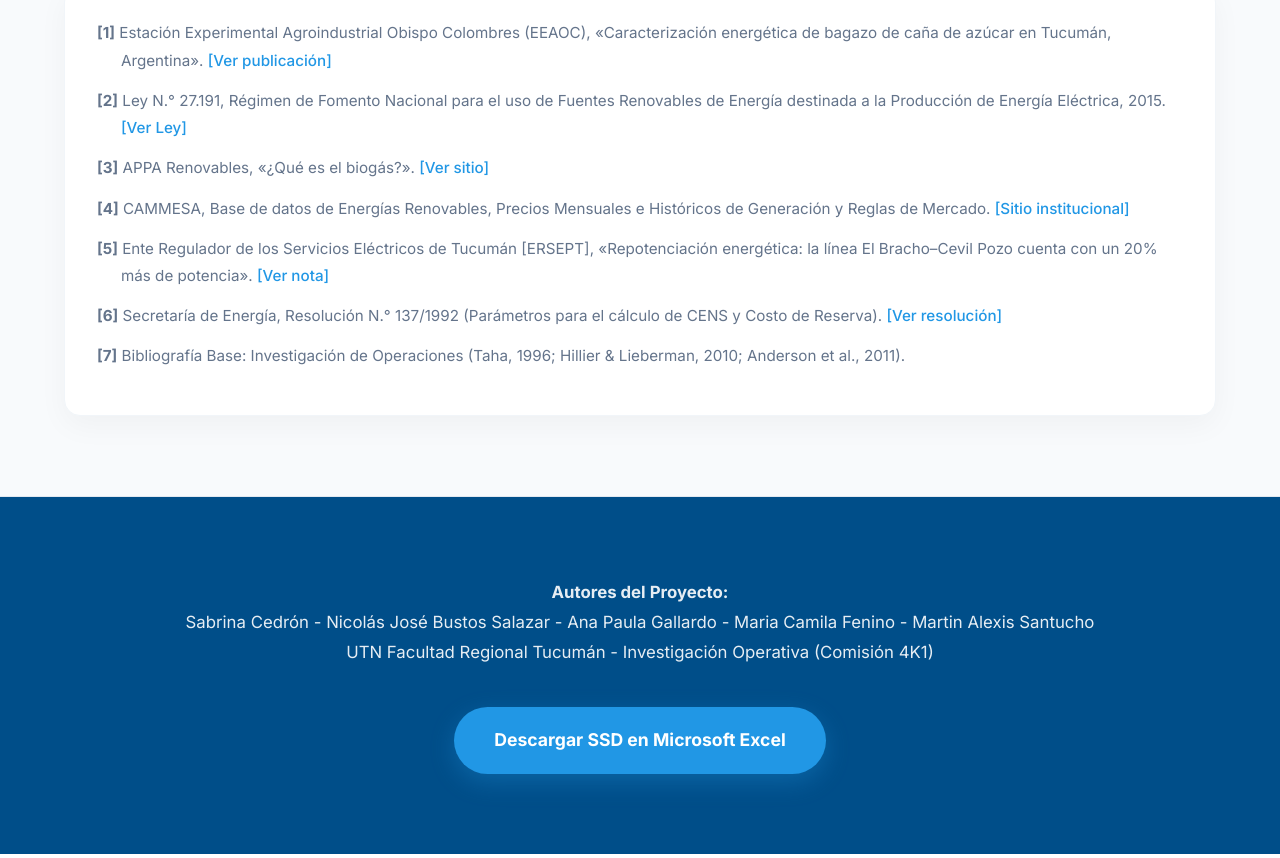
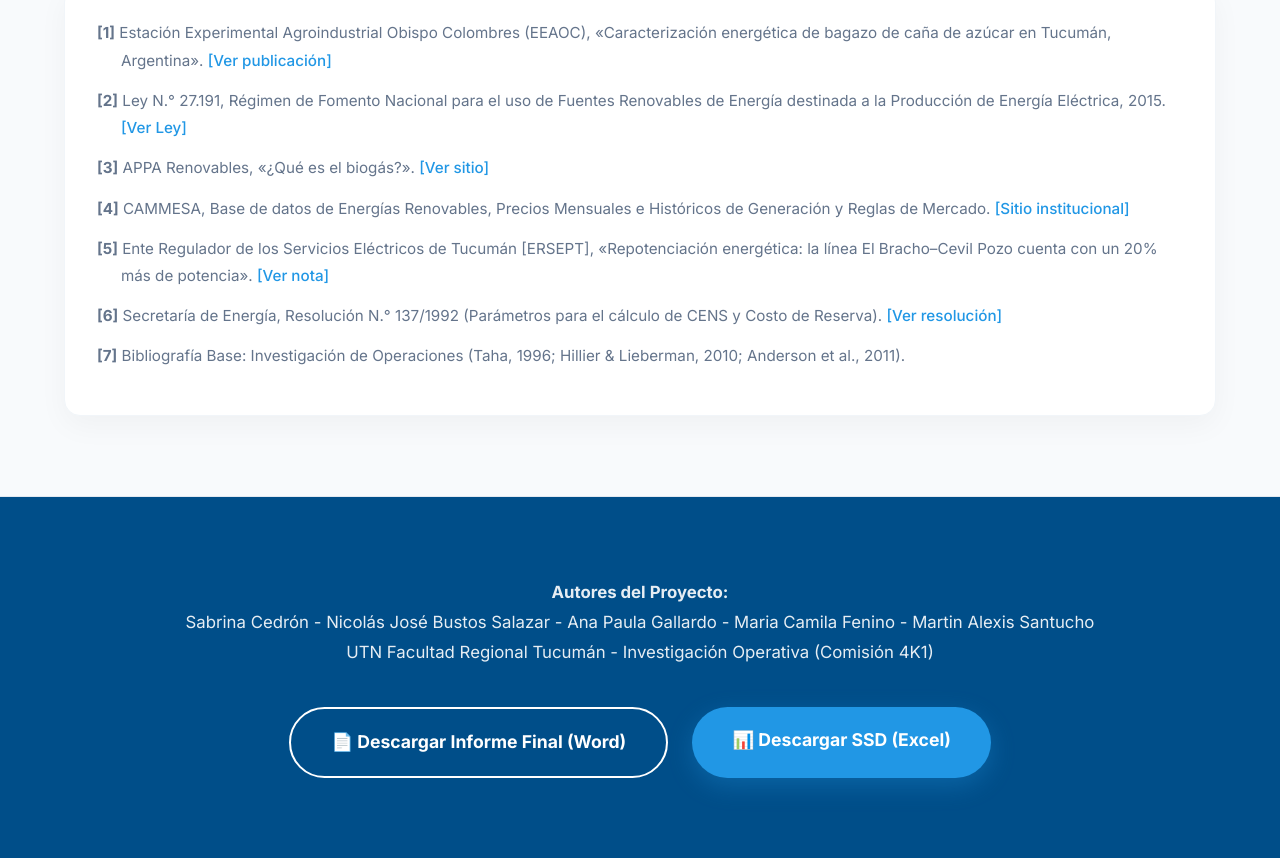
Before and after one commit to NicolasBustosSalazar/TFI-INVOP, a plain HTML site: page index.html in a window 1280 px wide. Shown: the part 3531-4389 px from the top of the page. Drawn offline with nearby package versions, Linux system fonts and the light colour scheme.

Commit message:
Añadido footer

```diff
--- a/index.html
+++ b/index.html
@@ -26,28 +26,18 @@
         /* === ESTILO VISUAL DASHBOARD / SAAS === */
         :root {
             --bg-page: #f8fafc;
-            /* Gris muy claro / celeste tenue */
             --bg-card: #ffffff;
-            /* Blanco puro para tarjetas */
 
             --primary: #004e89;
-            /* Primario oscuro */
             --accent-1: #4480af;
-            /* Secundario */
             --accent-2: #2197e5;
-            /* Botones, acentos brillantes */
 
             --text-main: #334155;
-            /* Gris pizarra oscuro */
             --text-muted: #64748b;
-            /* Gris medio */
 
             --color-good: #10b981;
-            /* Verde */
             --color-warn: #f59e0b;
-            /* Amarillo */
             --color-bad: #ef4444;
-            /* Rojo */
 
             --font-sans: 'Inter', sans-serif;
             --font-display: 'Outfit', sans-serif;
@@ -128,7 +118,7 @@
             }
         }
 
-        /* === SEPARADORES DE SECCIÓN NARRATIVOS === */
+        /* === SEPARADORES DE SECCIÓN === */
         .section-wrapper {
             padding: 5rem 0;
         }
@@ -178,19 +168,16 @@
             margin: 0 auto;
         }
 
-        /* === HERO SECTION PROFESIONAL === */
+        /* === HERO SECTION === */
         .hero {
-            /* Gradiente radial profundo */
             background: radial-gradient(circle at 50% 0%, #4480af 0%, #004e89 70%, #003661 100%);
             color: #ffffff;
             padding: 6rem 1.5rem 10rem 1.5rem;
-            /* Padding inferior grande para superposición */
             text-align: center;
             position: relative;
             overflow: hidden;
         }
 
-        /* Patrón sutil de fondo */
         .hero::before {
             content: '';
             position: absolute;
@@ -282,10 +269,8 @@
             }
         }
 
-        /* Tarjetas superpuestas al Hero */
         .overlap-grid {
             margin-top: -6rem;
-            /* Sube hacia el hero */
             position: relative;
             z-index: 10;
         }
@@ -554,7 +539,7 @@
             box-shadow: 0 10px 30px rgba(0, 0, 0, 0.03);
         }
 
-        /* === FOOTER === */
+        /* === FOOTER & BUTTONS === */
         footer {
             background-color: var(--primary);
             color: #ffffff;
@@ -567,6 +552,14 @@
             margin-bottom: 2.5rem;
             opacity: 0.9;
             line-height: 1.8;
+        }
+
+        .footer-buttons {
+            display: flex;
+            gap: 1.5rem;
+            justify-content: center;
+            flex-wrap: wrap;
+            margin-top: 1rem;
         }
 
         .btn-download {
@@ -586,6 +579,19 @@
             background-color: #1a7bc0;
             transform: translateY(-3px);
             box-shadow: 0 12px 30px rgba(33, 151, 229, 0.4);
+        }
+
+        .btn-secondary {
+            background-color: transparent;
+            border: 2px solid #ffffff;
+            box-shadow: none;
+        }
+
+        .btn-secondary:hover {
+            background-color: #ffffff;
+            color: var(--primary);
+            transform: translateY(-3px);
+            box-shadow: 0 12px 30px rgba(255, 255, 255, 0.2);
         }
     </style>
 </head>
@@ -623,7 +629,6 @@
     <!-- FASE 1: APERTURA Y TERRENO -->
     <section class="section-wrapper bg-light" style="padding-top: 0;">
         <div class="section-container">
-            <!-- Tarjetas superpuestas al fondo oscuro del hero -->
             <div class="grid grid-3 overlap-grid">
                 <div class="card context-card">
                     <div class="context-icon">🌡️</div>
@@ -658,7 +663,6 @@
             </div>
 
             <div class="tabs-container">
-                <!-- Nav align center -->
                 <div class="tabs-nav">
                     <button class="tab-btn active" data-target="modA">1. Pronóstico 2027</button>
                     <button class="tab-btn" data-target="modB">2. Riesgo Newsvendor</button>
@@ -765,7 +769,7 @@
                                     <p style="margin-bottom: 1rem;"><strong>El costo del Despacho Preferencial:</strong>
                                     </p>
                                     <p>La Ley 27.191 obliga a despachar toda la renovable disponible aunque sea más cara
-                                        (y en Tucumán lo es). </p>
+                                        (y en Tucumán lo es).</p>
                                     <p style="margin-top: 1rem;">Comparando el escenario real contra uno irrestricto, la
                                         diferencia es de 8,68 millones. <strong>Un sobrecosto del 3,63%</strong> para
                                         sostener la matriz verde.</p>
@@ -789,7 +793,6 @@
             </div>
 
             <div class="card">
-                <!-- Controles -->
                 <div class="tabs-nav" style="justify-content: center; margin-bottom: 3rem;">
                     <button class="tab-btn scenario-btn active" data-type="base" onclick="setScenario('base')">Escenario
                         Base</button>
@@ -801,7 +804,6 @@
                         Combinado</button>
                 </div>
 
-                <!-- Grid de KPIs -->
                 <div class="grid grid-4">
                     <div class="kpi-mini-card dash-kpi-card">
                         <div class="dash-kpi-title">Costo Operativo</div>
@@ -824,7 +826,6 @@
                     </div>
                 </div>
 
-                <!-- Banner Alerta -->
                 <div id="alert-banner" class="alert-banner">
                     <strong>¡Efecto No Lineal!</strong> Sumando lo esperado (0 + 41) deberíamos tener 41 GWh. Sin
                     embargo, el déficit salta a 219 GWh (5,3 veces más) y casi 19 días de corte.
@@ -919,7 +920,7 @@
         </div>
     </section>
 
-    <!-- FOOTER -->
+    <!-- FOOTER Y BOTONES DESCARGA -->
     <footer>
         <div class="footer-authors">
             <strong>Autores del Proyecto:</strong><br>
@@ -927,14 +928,19 @@
             Santucho<br>
             UTN Facultad Regional Tucumán - Investigación Operativa (Comisión 4K1)
         </div>
-        <a href="TFI-Bustos-Cedron-Fenino-Gallardo-Santucho-4k1.xlsx" download class="btn-download">
-            Descargar SSD en Microsoft Excel
-        </a>
+
+        <div class="footer-buttons">
+            <a href="AV3-Bustos-Cedron-Fenino-Gallardo-Santucho-4k1.docx" download class="btn-download btn-secondary">
+                📄 Descargar Informe Final (Word)
+            </a>
+            <a href="TFI-Bustos-Cedron-Fenino-Gallardo-Santucho-4k1.xlsx" download class="btn-download">
+                📊 Descargar SSD (Excel)
+            </a>
+        </div>
     </footer>
 
     <!-- LOGICA (JS) -->
     <script>
-        // --- DATA ---
         const months = ['Ene', 'Feb', 'Mar', 'Abr', 'May', 'Jun', 'Jul', 'Ago', 'Sep', 'Oct', 'Nov', 'Dic'];
         const demandData = [313, 281, 275, 212, 226, 243, 257, 229, 218, 248, 271, 307];
         const ssData = [43.73, 45.02, 50.55, 43.05, 42.62, 43.30, 42.43, 42.22, 42.19, 42.76, 44.18, 45.11];
@@ -960,7 +966,6 @@
         Chart.defaults.font.family = "'Inter', sans-serif";
         Chart.defaults.color = '#64748b';
 
-        // --- TABS LOGIC ---
         const tabBtns = document.querySelectorAll('.tabs-nav .tab-btn:not(.scenario-btn)');
         const tabContents = document.querySelectorAll('.tab-content');
 
@@ -973,7 +978,6 @@
             });
         });
 
-        // --- CHART MOD A ---
         const ctxA = document.getElementById('chartModA').getContext('2d');
         const gradientA = ctxA.createLinearGradient(0, 0, 0, 350);
         gradientA.addColorStop(0, 'rgba(33, 151, 229, 0.4)');
@@ -1009,7 +1013,6 @@
             }
         });
 
-        // --- CHART MOD B ---
         const ctxB = document.getElementById('chartModB').getContext('2d');
         new Chart(ctxB, {
             type: 'bar',
@@ -1034,7 +1037,6 @@
             }
         });
 
-        // --- DASHBOARD LOGIC ---
         window.setScenario = function (scenarioKey) {
             document.querySelectorAll('.scenario-btn').forEach(btn => btn.classList.remove('active'));
             document.querySelector(`.scenario-btn[data-type="${scenarioKey}"]`).classList.add('active');
```
Also changed, not shown: 1 other file.
